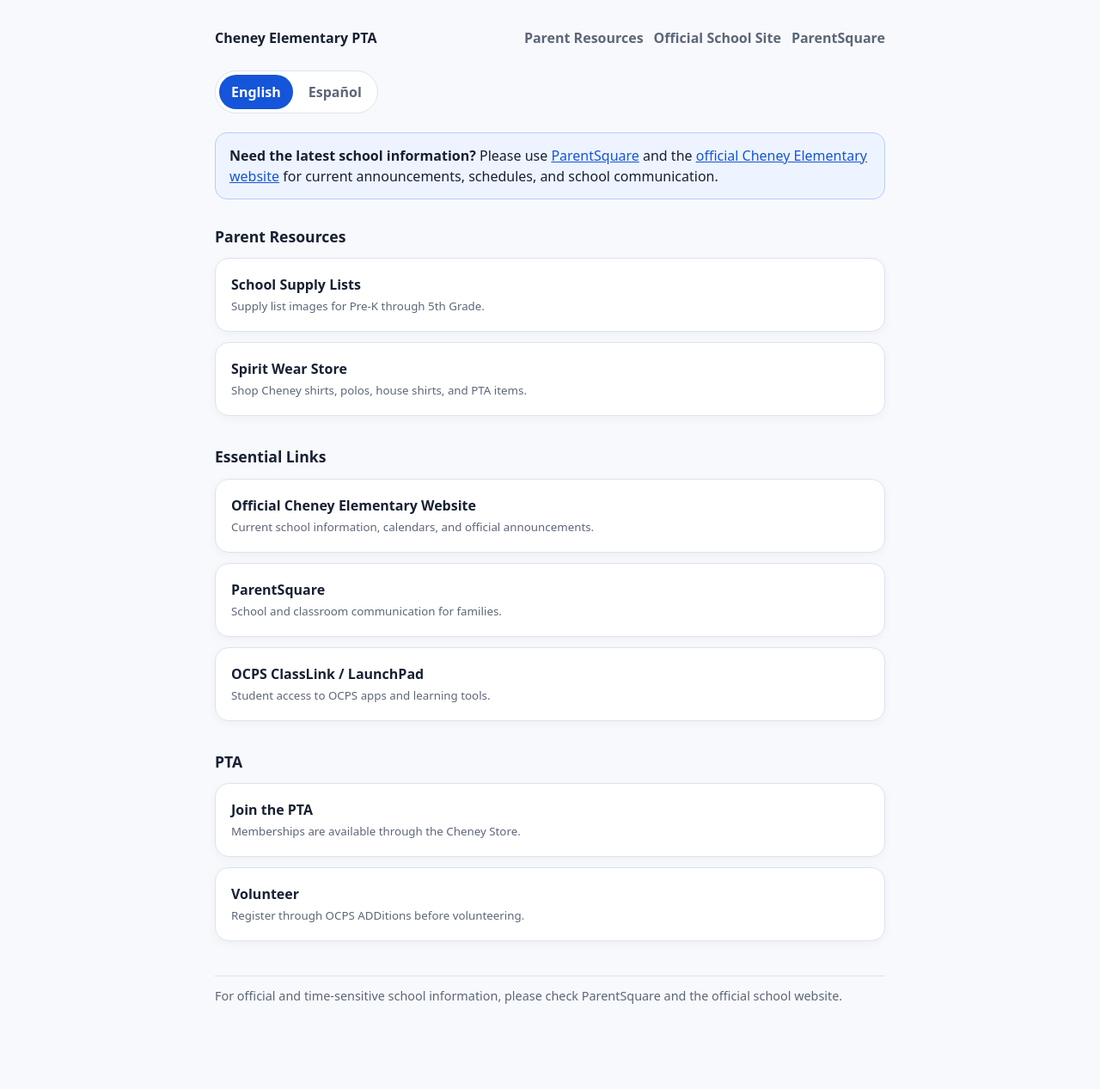
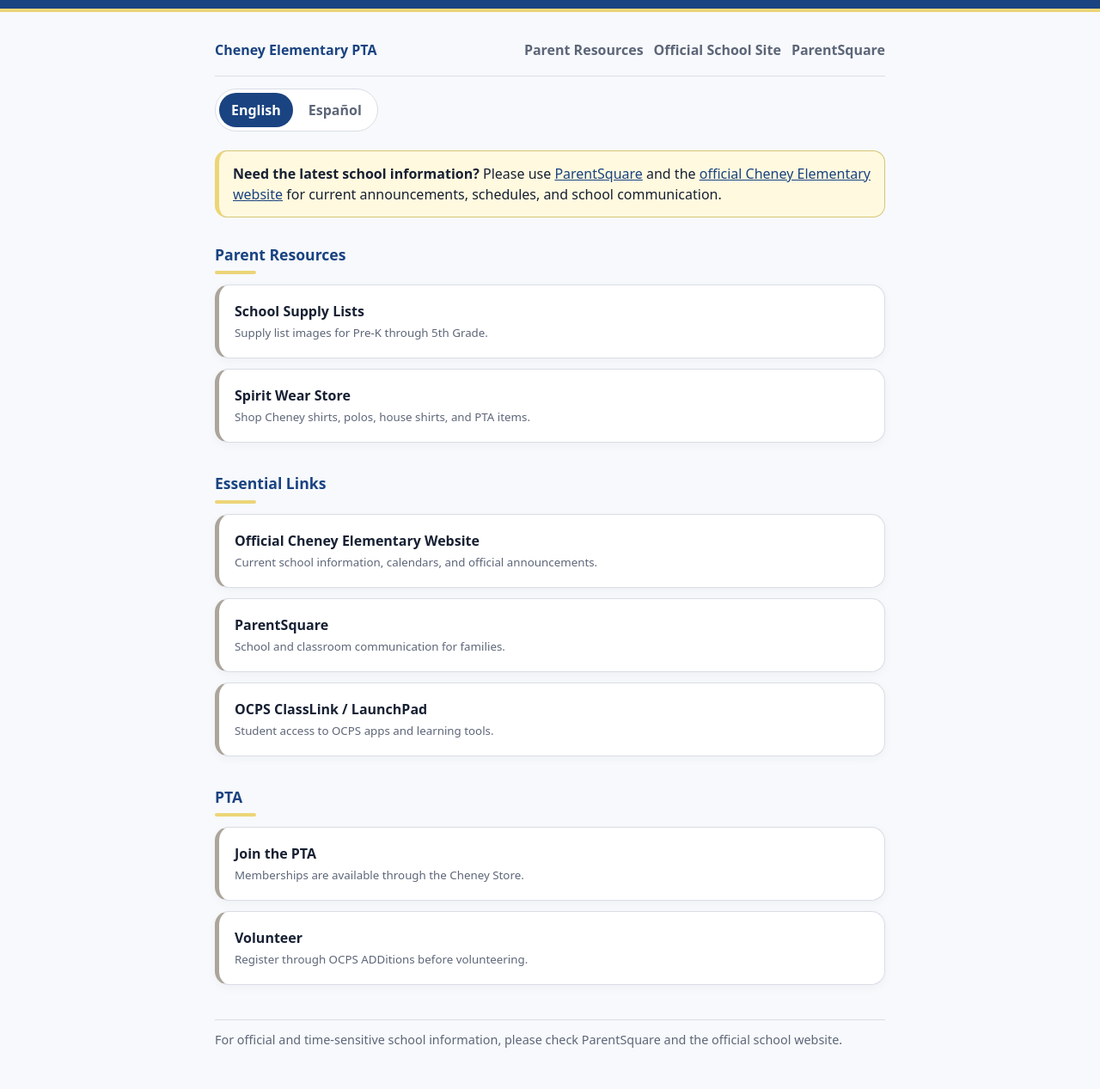
Before and after one commit to matthewtckr/cheneypta, a Jekyll site: the page built from index.md, in a window 1280 px wide. Shown: the whole page at 86% size. Built offline with Jekyll 4.4.1, drawn with Linux system fonts in a browser that asks for light colours; before the commit the page ends 1216 px from its top, so only the background shows below that.

Commit message:
Update theme with Cheney colors

```diff
--- a/assets/css/site.css
+++ b/assets/css/site.css
@@ -3,9 +3,11 @@
   --card: #ffffff;
   --text: #172033;
   --muted: #5d6678;
-  --accent: #1455d9;
-  --accent-dark: #0f3f9f;
-  --border: #dce3ef;
+  --accent: #1A4381;
+  --accent-dark: #12305c;
+  --gold: #ECD578;
+  --grey: #ABA59B;
+  --border: #d9dde4;
   --soft: #eef4ff;
   --shadow: 0 8px 24px rgba(24, 32, 51, 0.08);
 }
@@ -26,6 +28,14 @@ a {
   color: var(--accent);
 }
 
+body::before {
+  content: "";
+  display: block;
+  height: 10px;
+  background: var(--accent);
+  border-bottom: 4px solid var(--gold);
+}
+
 .page-shell {
   width: min(100%, 820px);
   margin: 0 auto;
@@ -43,6 +53,8 @@ a {
 
 .site-header {
   flex-wrap: wrap;
+  padding-bottom: 18px;
+  border-bottom: 1px solid var(--border);
 }
 
 .site-header nav {
@@ -53,7 +65,7 @@ a {
 
 .site-title {
   font-weight: 800;
-  color: var(--text);
+  color: var(--accent);
   text-decoration: none;
 }
 
@@ -61,6 +73,11 @@ a {
   color: var(--muted);
   font-weight: 650;
   text-decoration: none;
+}
+
+.site-header nav a:hover,
+.site-header nav a:focus-visible {
+  color: var(--accent);
 }
 
 .language-toggle {
@@ -97,9 +114,10 @@ body[data-current-lang="es"] [data-lang="en"] {
 .official-info-note {
   margin: 8px 0 24px;
   padding: 14px 16px;
-  border: 1px solid #b8cdfa;
+  border: 1px solid #d6c575;
+  border-left: 5px solid var(--gold);
   border-radius: 14px;
-  background: var(--soft);
+  background: #fff9df;
   color: var(--text);
 }
 
@@ -132,6 +150,20 @@ h2 {
   font-size: 1.1rem;
 }
 
+.resource-section h2 {
+  color: var(--accent);
+}
+
+.resource-section h2::after {
+  content: "";
+  display: block;
+  width: 48px;
+  height: 4px;
+  margin-top: 6px;
+  border-radius: 999px;
+  background: var(--gold);
+}
+
 .hero h1,
 .resource-header h1 {
   margin-bottom: 10px;
@@ -159,6 +191,7 @@ h2 {
   display: block;
   padding: 18px;
   border: 1px solid var(--border);
+  border-left: 5px solid var(--grey);
   border-radius: 16px;
   background: var(--card);
   box-shadow: 0 3px 12px rgba(24, 32, 51, 0.04);
@@ -169,6 +202,7 @@ h2 {
 .resource-card:hover,
 .resource-card:focus-visible {
   border-color: var(--accent);
+  border-left-color: var(--gold);
   transform: translateY(-1px);
 }
 
@@ -193,6 +227,7 @@ h2 {
   margin-bottom: 20px;
   padding: 24px;
   border: 1px solid var(--border);
+  border-top: 6px solid var(--accent);
   border-radius: 20px;
   background: var(--card);
   box-shadow: var(--shadow);
```
